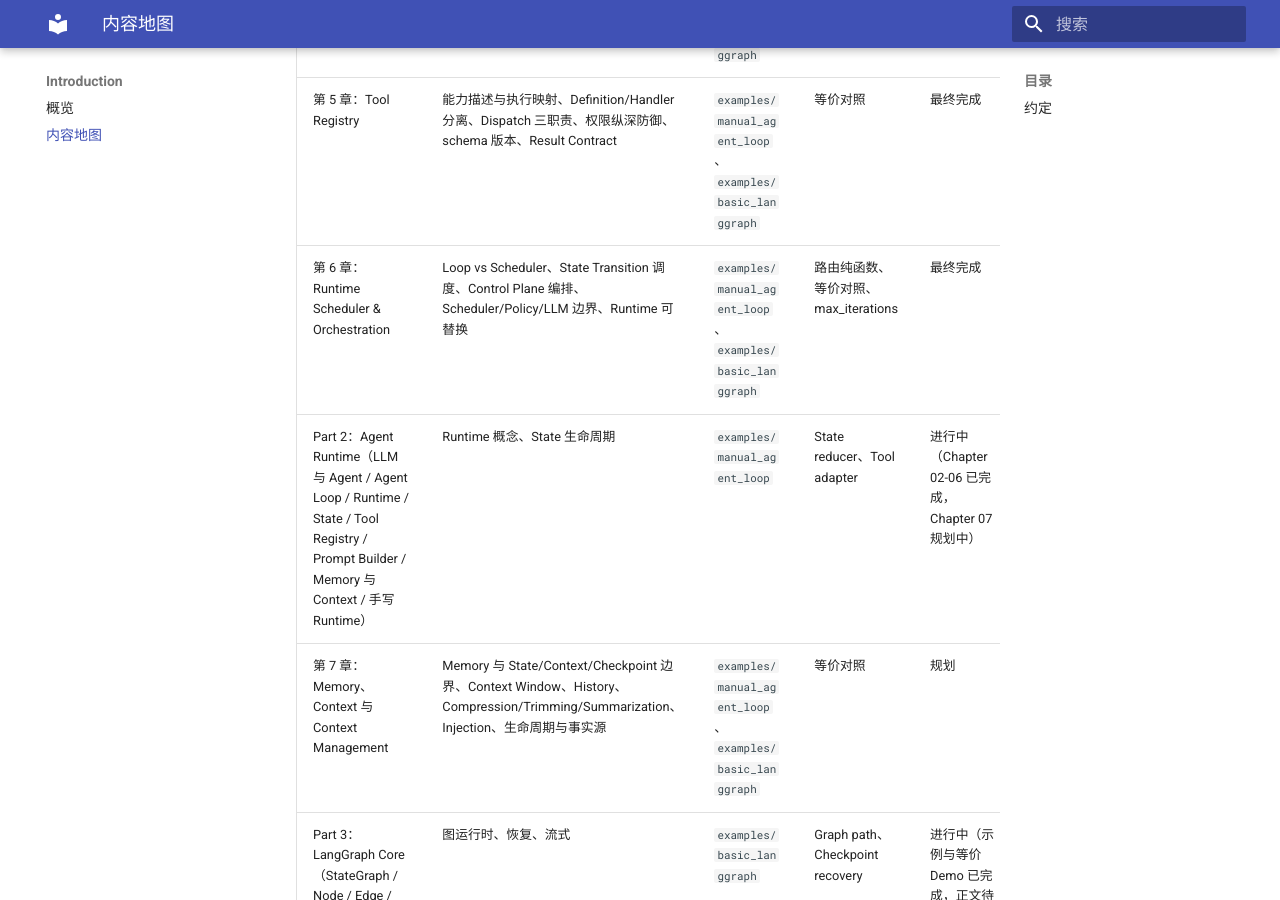
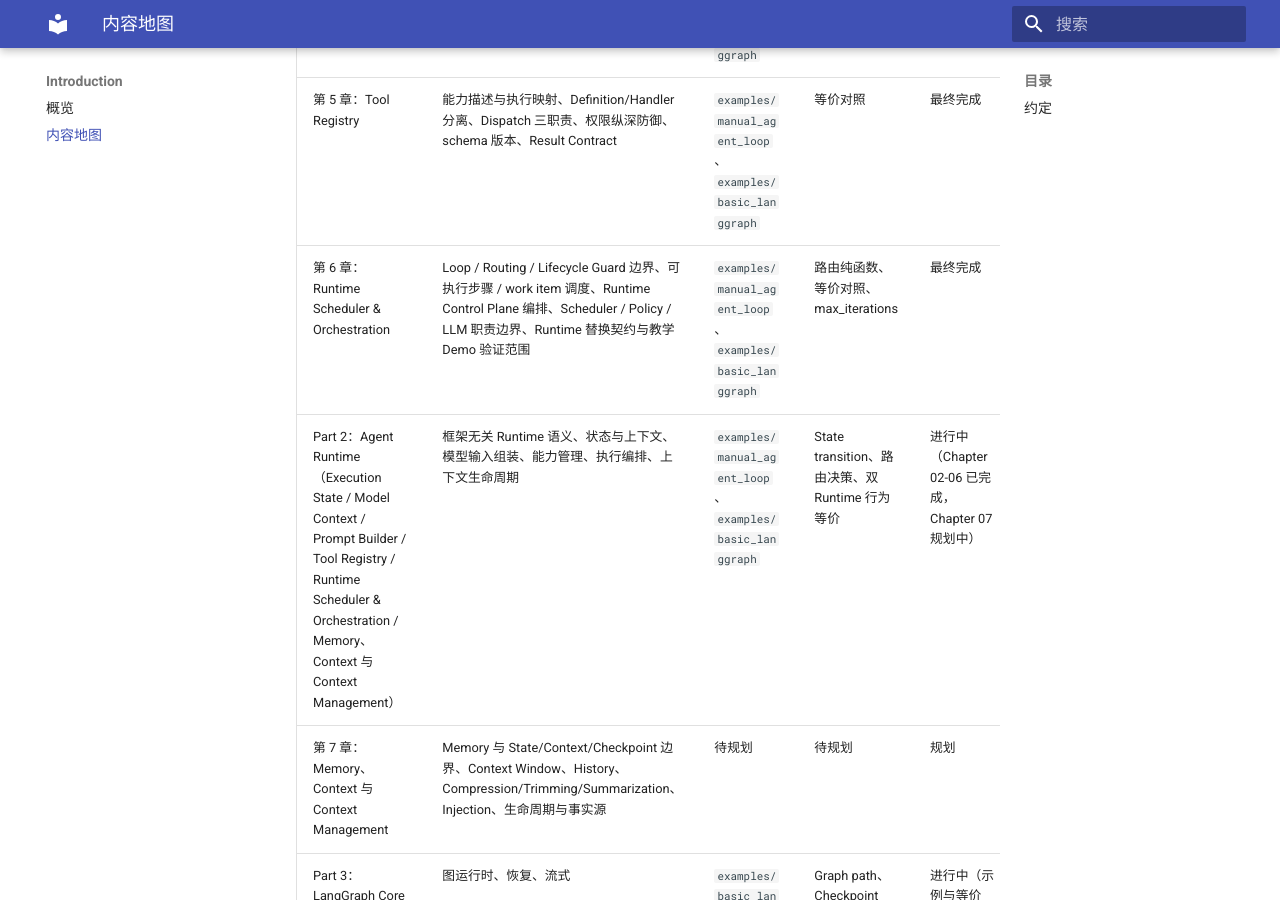
Before and after one commit to AnRun-M/enterprise-ai-agent-handbook, an MkDocs documentation site: the page built from docs/00-introduction/content-map.md, in a window 1280 px wide and 900 px high, scrolled down 1079 px. Built offline with MkDocs 1.6.1 and Material for MkDocs 9.7.7, drawn with Linux system fonts in a browser that asks for light colours.

Commit message:
docs: refine part 02 scope evidence and summaries
Co-Authored-By: Claude <noreply@anthropic.com>

```diff
--- a/docs/00-introduction/content-map.md
+++ b/docs/00-introduction/content-map.md
@@ -10,9 +10,9 @@
 | 第 3 章：Model Context | 一次调用可见输入、State→Context 切片、Prompt 是 Context 组件、Context Builder 归属 | `examples/manual_agent_loop`、`examples/basic_langgraph` | 等价对照 | 最终完成 | v0.3.0 |
 | 第 4 章：Prompt Builder | 组装为最终 Model Context、Template→Instance→Context、Prompt 版本契约、Builder 属于 Runtime | `examples/manual_agent_loop`、`examples/basic_langgraph` | 等价对照 | 最终完成 | v0.3.0 |
 | 第 5 章：Tool Registry | 能力描述与执行映射、Definition/Handler 分离、Dispatch 三职责、权限纵深防御、schema 版本、Result Contract | `examples/manual_agent_loop`、`examples/basic_langgraph` | 等价对照 | 最终完成 | v0.3.0 |
-| 第 6 章：Runtime Scheduler & Orchestration | Loop vs Scheduler、State Transition 调度、Control Plane 编排、Scheduler/Policy/LLM 边界、Runtime 可替换 | `examples/manual_agent_loop`、`examples/basic_langgraph` | 路由纯函数、等价对照、max_iterations | 最终完成 | v0.3.0 |
-| Part 2：Agent Runtime（LLM 与 Agent / Agent Loop / Runtime / State / Tool Registry / Prompt Builder / Memory 与 Context / 手写 Runtime） | Runtime 概念、State 生命周期 | `examples/manual_agent_loop` | State reducer、Tool adapter | 进行中（Chapter 02-06 已完成，Chapter 07 规划中） | v0.3.0 |
-| 第 7 章：Memory、Context 与 Context Management | Memory 与 State/Context/Checkpoint 边界、Context Window、History、Compression/Trimming/Summarization、Injection、生命周期与事实源 | `examples/manual_agent_loop`、`examples/basic_langgraph` | 等价对照 | 规划 | v0.3.0 |
+| 第 6 章：Runtime Scheduler & Orchestration | Loop / Routing / Lifecycle Guard 边界、可执行步骤 / work item 调度、Runtime Control Plane 编排、Scheduler / Policy / LLM 职责边界、Runtime 替换契约与教学 Demo 验证范围 | `examples/manual_agent_loop`、`examples/basic_langgraph` | 路由纯函数、等价对照、max_iterations | 最终完成 | v0.3.0 |
+| Part 2：Agent Runtime（Execution State / Model Context / Prompt Builder / Tool Registry / Runtime Scheduler & Orchestration / Memory、Context 与 Context Management） | 框架无关 Runtime 语义、状态与上下文、模型输入组装、能力管理、执行编排、上下文生命周期 | `examples/manual_agent_loop`、`examples/basic_langgraph` | State transition、路由决策、双 Runtime 行为等价 | 进行中（Chapter 02-06 已完成，Chapter 07 规划中） | v0.3.0 |
+| 第 7 章：Memory、Context 与 Context Management | Memory 与 State/Context/Checkpoint 边界、Context Window、History、Compression/Trimming/Summarization、Injection、生命周期与事实源 | 待规划 | 待规划 | 规划 | v0.3.0 |
 | Part 3：LangGraph Core（StateGraph / Node / Edge / Conditional Edge / Reducer / Command / Send / Checkpoint / Interrupt / Stream / Subgraph） | 图运行时、恢复、流式 | `examples/basic_langgraph` | Graph path、Checkpoint recovery | 进行中（示例与等价 Demo 已完成，正文待写） | v0.4.0 |
 | Part 4：Text-to-SQL 重构（Text2SQLState / 意图识别 / 元数据与业务规则检索 / SQL 生成 / SQL 校验 / 权限检查 / 引擎路由 / SQL 修复循环 / Python 分析 / 结构化输出） | 全流程落地 | `examples/text2sql_state`、`examples/sql_validation` | SQL validator、Router、Text-to-SQL regression | 规划 | v0.5.0 |
 | Part 5：生产级能力（Checkpoint / HITL / 幂等 / Retry / Timeout / Compensation / Observability / Cost Control / Evaluation / Regression Test） | 可靠性、可观测、评测 | `examples/checkpoint_hitl` | Checkpoint recovery | 规划 | v0.6.0 |
```
Also changed, not shown: .ai/context/current.md (+1 -0 lines), .ai/tasks/TASK-0012-part-02-scope-alignment.md (+10 -2 lines), docs/02-agent-runtime/index.md (+1 -1 lines).
